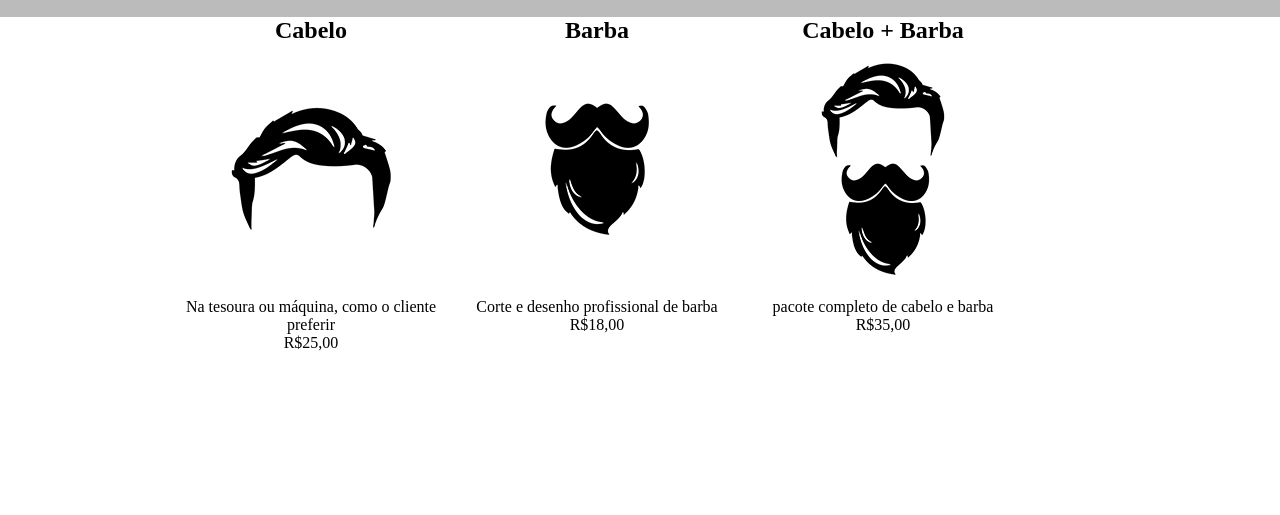
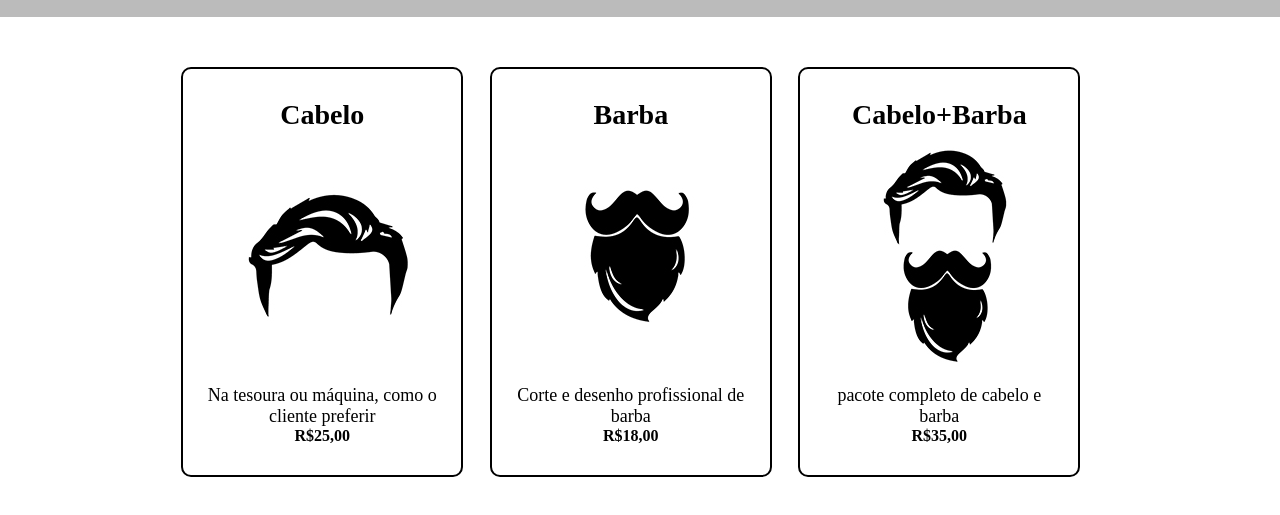
Before and after one commit to dudinha1617/progama-ao, a plain HTML site: page produtos.html in a window 1280 px wide. Shown: the part 281-796 px from the top of the page. Drawn offline with Linux system fonts and the light colour scheme.

Commit message:
26/03/24

```diff
--- a/produtos.css
+++ b/produtos.css
@@ -35,15 +35,51 @@ nav a{
     text-decoration: none;
 }
 
+nav a:hover{
+    color: #c78c19;
+    text-decoration: underline;
+}
+
 /*parte principal do site*/
 /* coloca os produtos um lado do outro */
 .produtos{
     width: 940px;
     margin: 0 auto;
+    /*novo*/
+    padding: 50px 0;
 }
 .produtos li{
 display: inline-block;
 text-align: center;
 width: 30%;
 vertical-align: top;
+margin: 0 1.2%;
+padding: 30px 20px;
+/*novo segunda parte */
+ border: 2px solid black;
+ border-radius: 10px;
 }
+
+
+.produtos li:hover{
+    border-color: #c78c19;
+}
+
+.produtos li:hover h2{
+font-size: 32px;
+}
+/*novo */
+.produtos h2{
+    font-size: 28px;
+    font-weight: bold;
+}
+
+.produto-descricao{
+    font-size: 18px;
+
+}
+
+.produtos-preco{
+    font-size: 22px;
+    font-weight: bold;
+}
--- a/produtos.html
+++ b/produtos.html
@@ -26,22 +26,22 @@
             <li>
                 <h2>Cabelo</h2>
                 <img src="cabelo.jpg" alt="">
-                <p>Na tesoura ou máquina, como o cliente preferir</p>
-                <p>R$25,00</p>
+                <p class="produto-descricao">Na tesoura ou máquina, como o cliente preferir</p>
+                <p class="produto-preco"> <strong>R$25,00</strong></p>
             </li>
 
             <li>
                 <h2>Barba</h2>
                 <img src="barba.jpg" alt="">
-                <p>Corte e desenho profissional de barba</p>
-                <p>R$18,00</p>
+                <p class="produto-descricao">Corte e desenho profissional de barba</p>
+                <p class="produto-preco"> <strong>R$18,00</strong></p>
             </li>
 
             <li>
-                <h2>Cabelo + Barba</h2>
+                <h2>Cabelo+Barba</h2>
                 <img src="cabelo+barba.jpg" alt="">
-                <p>pacote completo de cabelo e barba</p>
-                <p>R$35,00</p>
+                <p class="produto-descricao">pacote completo de cabelo e barba</p>
+                <p class="produto-preco"><strong>R$35,00</strong></p>
             </li>
         </ul>
     </main>
```
